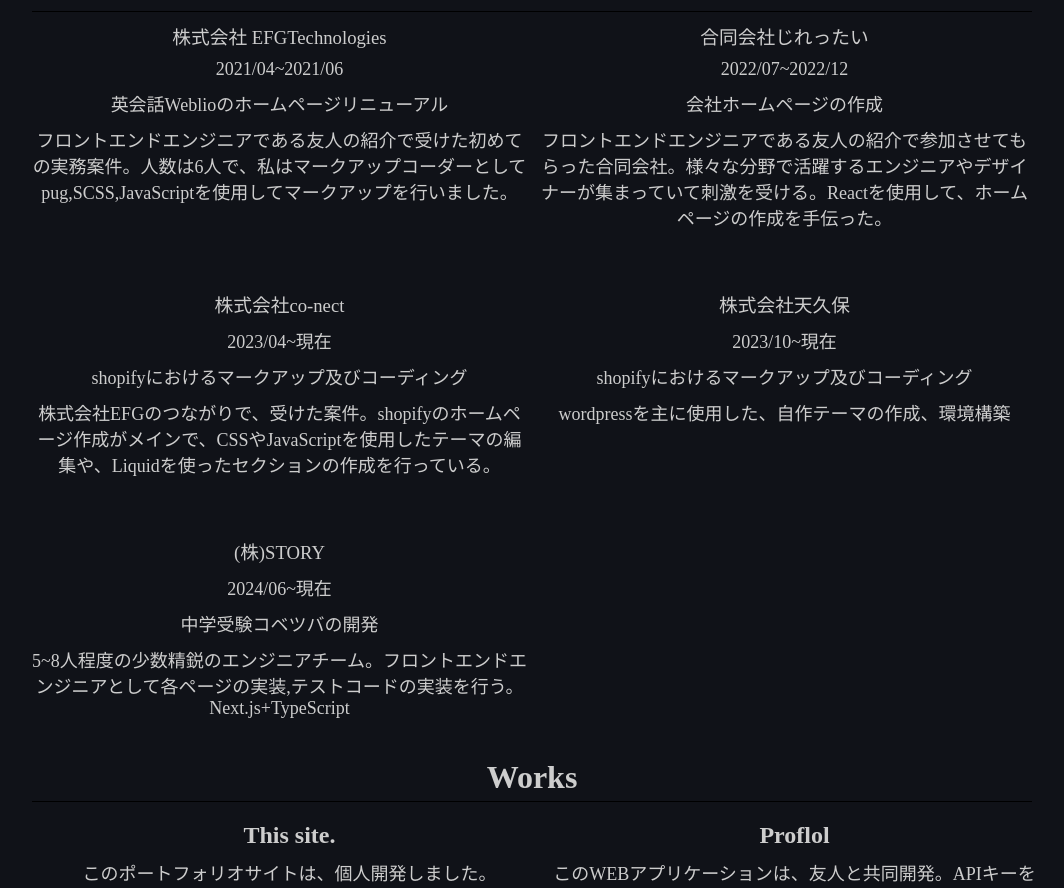
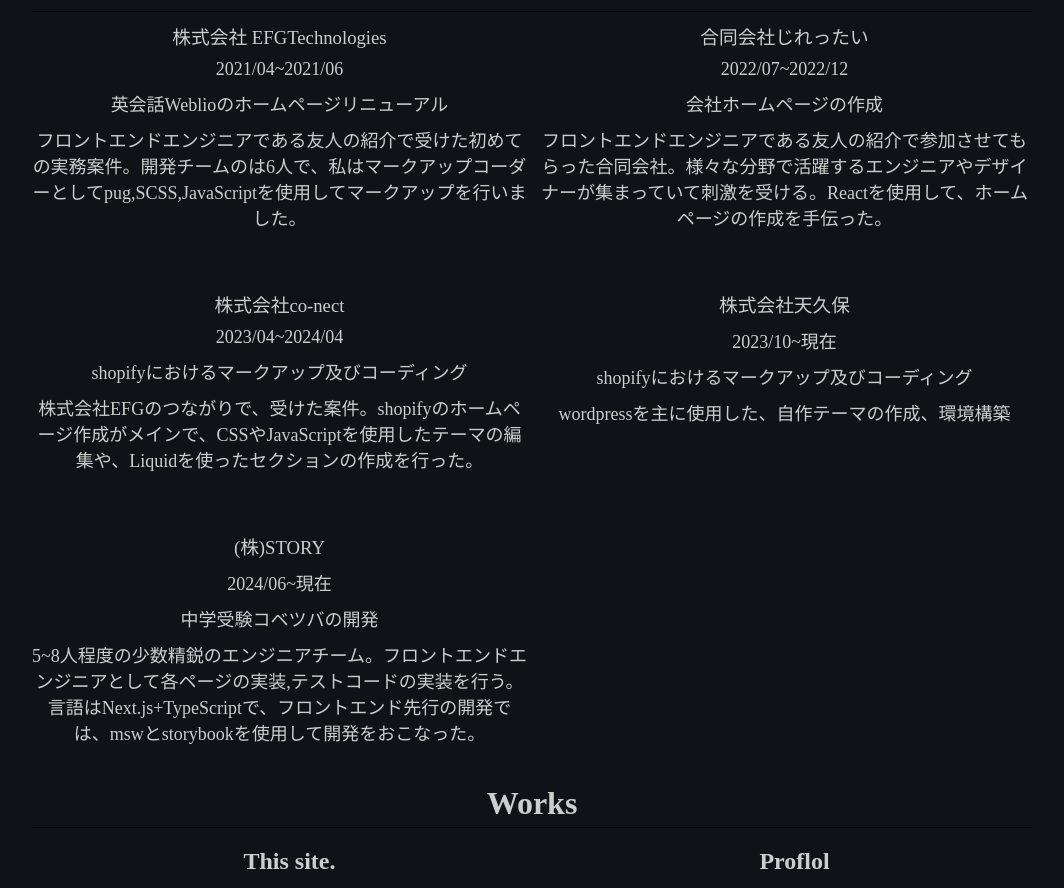
Before and after one commit to skikuchi7329/Portfolio, a Next.js app: page / in a window 1280 px wide. Shown: the part 681-1569 px from the top of the page, without its empty margins (108-1172 px from the left). Built offline with nearby package versions, Linux system fonts and the light colour scheme.

Commit message:
chore: modified description

```diff
--- a/data/index.ts
+++ b/data/index.ts
@@ -4,7 +4,7 @@
     term: "2021/04~2021/06",
     contents: "英会話Weblioのホームページリニューアル",
     details:
-      "フロントエンドエンジニアである友人の紹介で受けた初めての実務案件。人数は6人で、私はマークアップコーダーとしてpug,SCSS,JavaScriptを使用してマークアップを行いました。",
+      "フロントエンドエンジニアである友人の紹介で受けた初めての実務案件。開発チームのは6人で、私はマークアップコーダーとしてpug,SCSS,JavaScriptを使用してマークアップを行いました。",
   },
   {
     company: "合同会社じれったい",
@@ -15,10 +15,10 @@
   },
   {
     company: "株式会社co-nect",
-    term: "2023/04~現在",
+    term: "2023/04~2024/04",
     contents: "shopifyにおけるマークアップ及びコーディング",
     details:
-      "株式会社EFGのつながりで、受けた案件。shopifyのホームページ作成がメインで、CSSやJavaScriptを使用したテーマの編集や、Liquidを使ったセクションの作成を行っている。",
+      "株式会社EFGのつながりで、受けた案件。shopifyのホームページ作成がメインで、CSSやJavaScriptを使用したテーマの編集や、Liquidを使ったセクションの作成を行った。",
   },
   {
     company: "株式会社天久保",
@@ -31,7 +31,7 @@
     term: "2024/06~現在",
     contents: "中学受験コベツバの開発",
     details:
-      "5~8人程度の少数精鋭のエンジニアチーム。フロントエンドエンジニアとして各ページの実装,テストコードの実装を行う。Next.js+TypeScript",
+      "5~8人程度の少数精鋭のエンジニアチーム。フロントエンドエンジニアとして各ページの実装,テストコードの実装を行う。言語はNext.js+TypeScriptで、フロントエンド先行の開発では、mswとstorybookを使用して開発をおこなった。",
   },
 ];
 
```
